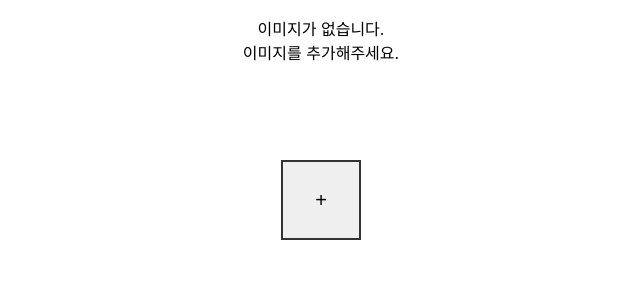
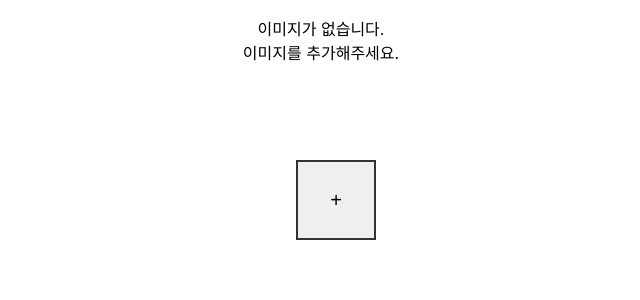
Before and after one commit to juhyunham/react-image-gallery, a React (Create React App) app in the folder img-gallery/: page / in a window 1280 px wide. Shown: the top 300 px of the page, without its empty margins (319-959 px from the left). Built offline with nearby package versions, Linux system fonts and the light colour scheme.

Commit message:
drag drop UX개선

```diff
--- a/img-gallery/src/App.css
+++ b/img-gallery/src/App.css
@@ -19,13 +19,22 @@
   overflow: hidden;
 }
 
+.image-wrapper {
+  display: flex;
+  flex-direction: row-reverse;
+  align-items: center;
+  justify-self: center;
+  margin-top: 80px;
+  gap: 30px;
+}
+
 .image-wrap {
   display: flex;
-  margin-top: 80px;
-  flex-direction: row-reverse;
+  overflow: hidden;
+  overflow-x: auto;
   align-items: center;
   justify-content: center;
-  gap: 30px;
+  gap: 10px;
 }
 
 .image-box {
--- a/img-gallery/src/App.tsx
+++ b/img-gallery/src/App.tsx
@@ -1,11 +1,31 @@
-import React, { useRef, useState } from "react";
-import logo from "./logo.svg";
+import React, { useRef, useState, useCallback } from "react";
+import { useDropzone } from "react-dropzone";
 import "./App.css";
 import ImageBox from "./components/ImageBox";
 
 function App() {
   const RefFileInput = useRef<HTMLInputElement>(null);
   const [imageList, setImageList] = useState<string[]>([]);
+
+  const onDrop = useCallback((acceptedFiles: any) => {
+    console.log(acceptedFiles);
+
+    // onChange={(event) => {
+    if (acceptedFiles.length) {
+      for (const file of acceptedFiles) {
+        //File API사용
+        const reader = new FileReader();
+
+        reader.readAsDataURL(file);
+        reader.onloadend = (event) => {
+          console.log(event.target);
+          setImageList((prev) => [...prev, event.target?.result as string]);
+        };
+      }
+    }
+    // }}
+  }, []);
+  const { getRootProps, getInputProps, isDragActive } = useDropzone({ onDrop });
 
   return (
     <div>
@@ -15,32 +35,22 @@ function App() {
             이미지가 없습니다. <br /> 이미지를 추가해주세요.
           </p>
         )}
-        <input
-          type="file"
-          ref={RefFileInput}
-          className="input-file-box"
-          onChange={(event) => {
-            if (event.currentTarget.files?.[0]) {
-              const file = event.currentTarget.files[0];
 
-              //File API사용
-              const reader = new FileReader();
-
-              reader.readAsDataURL(file);
-              reader.onloadend = (event) => {
-                console.log(event.target);
-                setImageList((prev) => [...prev, event.target?.result as string]);
-              };
-            }
-          }}
-        />
-        <div className="image-wrap">
-          <button type="button" className="plus-box" onClick={() => RefFileInput.current?.click()}>
+        <div className="image-wrapper">
+          <button type="button" className="plus-box" onClick={() => RefFileInput.current?.click()} {...getRootProps()}>
             +
           </button>
-          {imageList.map((image, index) => {
-            return <ImageBox key={image + index} src={image} />;
-          })}
+          <div className="image-wrap">
+            {imageList.map((image, index) => {
+              return <ImageBox key={image + index} src={image} />;
+            })}
+            <input
+              // type="file"
+              // ref={RefFileInput}
+              // className="input-file-box"
+              {...getInputProps()}
+            />
+          </div>
         </div>
       </div>
     </div>
```
